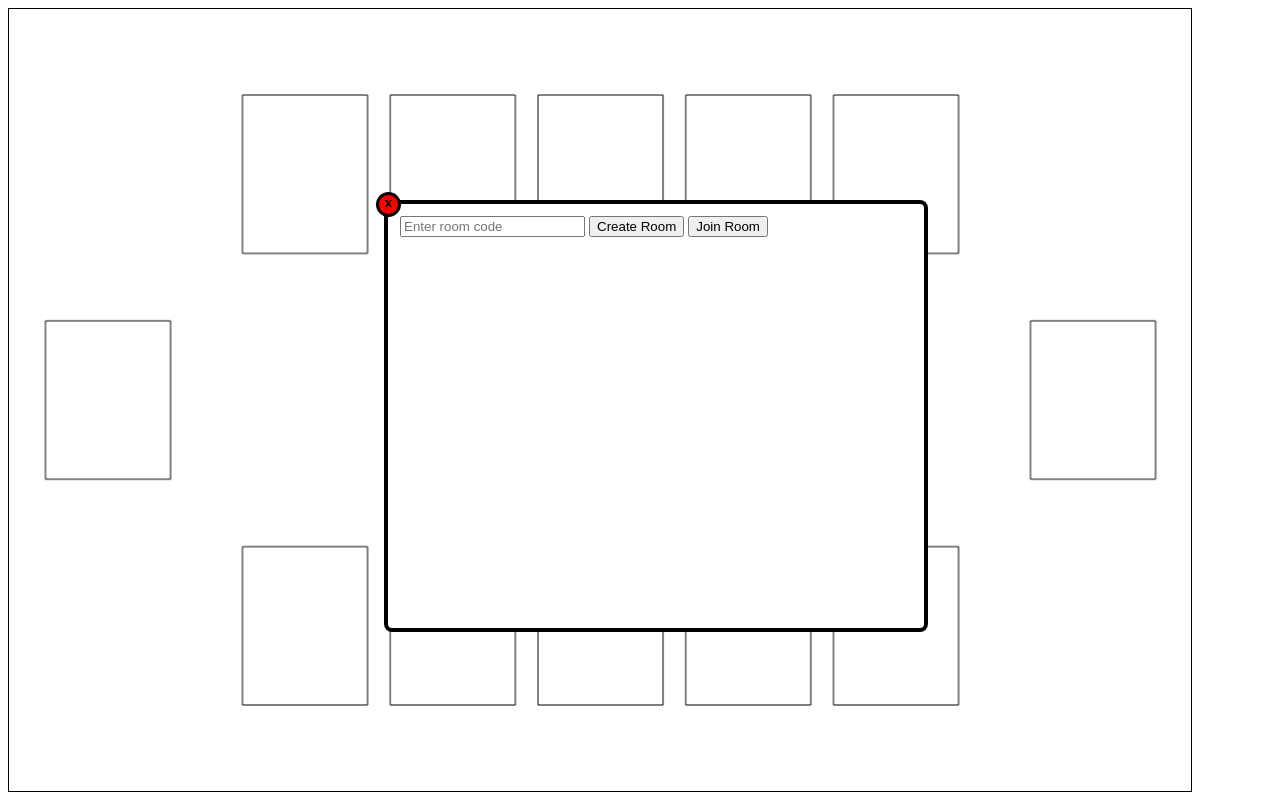
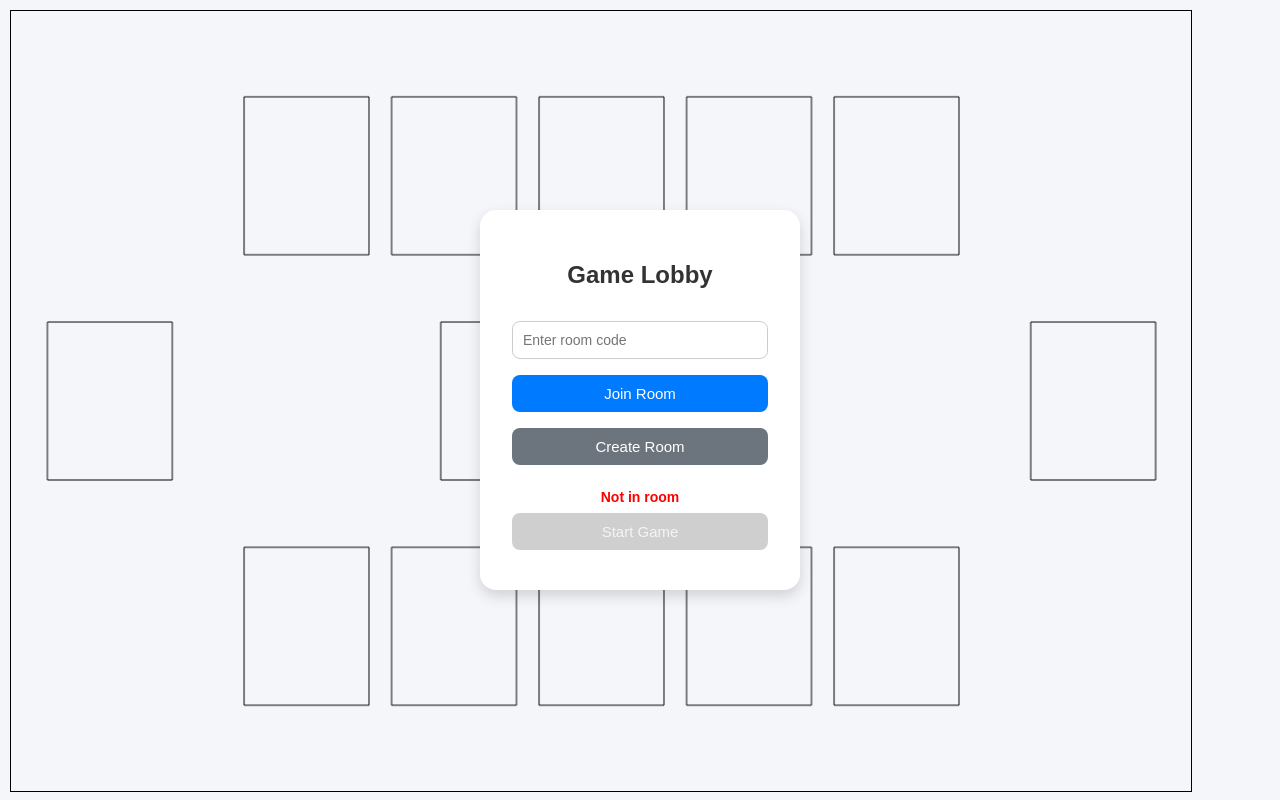
Before and after one commit to Axilotl17/speed, a website with bundled scripts: page index.html in a window 1280 px wide. Built offline with nearby package versions, Linux system fonts and the light colour scheme; no server answers; files whose address does not match are found by name.

Commit message:
still nothing works
but getting closer

```diff
--- a/game/game.js
+++ b/game/game.js
@@ -1,13 +1,16 @@
+import { sendMessage } from '../script.js';
+
+const base = document.getElementById('base');
+const cards = document.getElementById('cards');
+const foci = document.getElementById('foci');
+
+const basectx = base.getContext('2d');
+const cardsctx = cards.getContext('2d');
+const focictx = foci.getContext('2d');
+
 window.addEventListener('DOMContentLoaded', () => {
-    base = document.getElementById('base');
-    cards = document.getElementById('cards');
-    foci = document.getElementById('foci');
-
-    basectx = base.getContext('2d');
-    cardsctx = cards.getContext('2d');
-    focictx = foci.getContext('2d');
-
     foci.addEventListener("mousemove", (event) => {
+        window.spots=spots
         const rect = foci.getBoundingClientRect();
         const mouseX = (event.clientX - rect.left) * (foci.width / rect.width);
         const mouseY = (event.clientY - rect.top) * (foci.width / rect.width);
@@ -43,14 +46,11 @@ window.addEventListener('DOMContentLoaded', () => {
                 break;
             }
         }
-        console.log("not a spot!")
     });
 
     resizeCanvas();
-
     requestAnimationFrame(gameLoop);
-    createSpots()
-
+    createSpots();
     preloadSounds();
 });
 
@@ -548,6 +548,41 @@ function isSame(spotA, spotB) {
     return (valueA == valueB);
 }
 
+function sendCards(spot){
+    let msg = {}
+    msg.type = 'cards'
+    msg.spot = getInverseKeyByValue(spot)
+    msg.cards = spot.cards
+    sendMessage(JSON.stringify(msg))
+}
+
+function sendMove(spotA, spotB) {
+
+}
+
+export function recieveCards(msg) {
+
+}
+
+export function recieveMove(msg) {
+
+}
+
+export function getKeyByValue(spot) {
+    let spotKey = Object.keys(spots).find(key => spots[key] === spot);
+    let index
+    if(spotKey) {
+        index = -1
+    } else {
+        spotKey = "stockA"
+        index = spots.stockB.indexOf(spot)
+    }
+    console.log(spotKey + ", " + index)
+    return {[spotKey] : index}
+}
+
+window.getKeyByValue = getKeyByValue
+
 function gameLoop(now) {
     cardsctx.clearRect(0, 0, cards.width, cards.height);
     focictx.clearRect(0, 0, foci.width, foci.height);
--- a/index.css
+++ b/index.css
@@ -1,41 +1,100 @@
-#setup {
-    position: fixed;
-    left: 30%;
-    top: 25%;
-    width: 40%;
-    height: 50%;
-    min-height: 250px;
-    min-width: 400px;
-    border:4px solid #000000;
-    border-radius: 8px;
-    background: rgb(255,255,255);
-    padding: 12px;
+html, body {
+  margin: 0;
+  padding: 0;
+  height: 100%;
+  overflow: hidden; /* no scrolling */
 }
 
-#connection {
-    align-self: center;
+* {
+  box-sizing: border-box;
 }
 
-#btnxp {
-    position: relative;
-    top:-1.6px;
-    padding: 0px;
-    margin: 0px;
-    font-weight: bolder;
+canvas {
+    margin:10px
 }
-#btnx {
-    position: absolute;
-    left: -12px;
-    top: -12px;
-    line-height: 1em;
-    padding: 0px;
-    padding-top: -5px;
+
+#setup {
+    font-family: Arial, sans-serif;
+    background: #f4f6f9;
+    display: flex;
+    justify-content: center;
+    align-items: center;
+    height: 100vh;
+    z-index: 10;
+}
+
+.lobby {
+    background: white;
+    padding: 2rem;
+    border-radius: 16px;
+    box-shadow: 0 6px 14px rgba(0,0,0,0.15);
+    width: 320px;
     text-align: center;
-    display:block;
-    height: 25px;
-    width: 25px;
-    border-radius: 50%;
-    background-color: red;
-    border: 3px solid black;
-    cursor:pointer;
+    z-index: 10;
 }
+
+h2 {
+    margin-bottom: 1.5rem;
+    color: #333;
+}
+
+input {
+    width: 100%;
+    padding: 10px;
+    margin: 0.5rem 0;
+    border-radius: 8px;
+    border: 1px solid #ccc;
+    font-size: 14px;
+}
+
+button {
+    width: 100%;
+    padding: 10px;
+    margin: 0.5rem 0;
+    border: none;
+    border-radius: 8px;
+    font-size: 15px;
+    cursor: pointer;
+    transition: background 0.3s;
+}
+
+button.primary {
+    background: #007bff;
+    color: white;
+}
+button.primary:hover {
+    background: #0056b3;
+}
+
+button.secondary {
+    background: #6c757d;
+    color: white;
+}
+button.secondary:hover {
+    background: #545b62;
+}
+
+#startBtn:disabled {
+  background: #b0b0b0;
+  color: #eee;
+  cursor: not-allowed;
+  opacity: 0.6;
+}
+
+.status {
+  margin-top: 1rem;
+  font-size: 14px;
+  font-weight: bold;
+}
+
+.status.disconnected {
+  color: red;
+}
+
+.status.pending {
+  color: gray;
+}
+
+.status.connected {
+  color: green;
+}
--- a/index.html
+++ b/index.html
@@ -12,15 +12,34 @@
             <canvas id="cards" width="1200" height="800" ></canvas>
             <canvas id="foci" width="1200" height="800" ></canvas>
         </div>
-        <div id="setup">
-            <div>
+        <!-- <div id="setup">
+            <h1 class="center">Connect to or create a room</h1>
+            <div id="connection" class="center">
                 <input type="text" id="roomCodeInput" placeholder="Enter room code" />
                 <button id="createRoom">Create Room</button>
                 <button id="joinRoom">Join Room</button>
             </div>
             <button id = "btnx"><p id = "btnxp">x</p></button>
+        </div> -->
+        <div id="setup">
+            <div class="lobby">
+                <h2>Game Lobby</h2>
+
+                <!-- Enter Room Code -->
+                <input type="text" id="roomCode" placeholder="Enter room code">
+
+                <!-- Join/Create Buttons -->
+                <button class="primary" id="joinRoom">Join Room</button>
+                <button class="secondary" id="createRoom">Create Room</button>
+
+                <!-- Connection Status -->
+                <div id="status" class="status disconnected">Not connected</div>
+
+                <!-- Start Button -->
+                <button class="primary" disabled id="startBtn">Start Game</button>
+            </div>
         </div>
     </body>
-    <!-- <script src="script.js"></script> -->
-    <script src="./game/game.js"></script>
+    <script type="module" src="./game/game.js"></script>
+    <script type="module" src="script.js"></script>
 </html>
--- a/script.js
+++ b/script.js
@@ -1,7 +1,4 @@
-// script.js
-
-
-console.log("AAA")
+import { recieveCards, recieveMove } from './game/game.js';
 
 const configuration = {
     iceServers: [
@@ -9,22 +6,47 @@ const configuration = {
     ]
 };
 
+const maxConnections = 1; // doesnt include host
+
 let peerConnections = {}; // key: peerId, value: RTCPeerConnection
 let dataChannels = {};    // key: peerId, value: RTCDataChannel
 
 let localPeerId = generateUUID();
 let roomCode = '';
 
-const roomCodeInput = document.getElementById('roomCodeInput');
+const roomCodeInput = document.getElementById('roomCode');
 const createRoomBtn = document.getElementById('createRoom');
 const joinRoomBtn = document.getElementById('joinRoom');
-const messageInput = document.getElementById('messageInput');
-const sendMessageBtn = document.getElementById('sendMessage');
-const chatLog = document.getElementById('chatLog');
+const setup = document.getElementById('setup');
+
 
 let isHost = false;
 
 const signalingSocket = new WebSocket('ws://localhost:3000');
+
+setStatus("Not in room", "disconnected");
+
+function setStatus(text, state = "pending") {
+    const status = document.getElementById('status');
+    status.textContent = text;
+    status.className = "status " + state; // "disconnected", "pending", or "connected"
+}
+
+function startGame() {
+    setup.hidden = true
+    init()
+}
+
+function handleGameMsg(msg) {
+    switch (msg.type) {
+        case 'move':
+            recieveMove(msg)
+        case 'cards':
+            recieveCards(msg)
+        case 'win':
+            //do something for win
+    }
+}
 
 signalingSocket.onmessage = async (event) => {
     const msg = JSON.parse(event.data);
@@ -52,30 +74,30 @@ createRoomBtn.onclick = () => {
     isHost = true;
     roomCode = generateId();
     roomCodeInput.value = roomCode;
+    setStatus("Waiting for peer...", "pending");  // host waits
     signalingSocket.send(JSON.stringify({ type: 'create-room', room: roomCode, peerId: localPeerId }));
 };
 
 joinRoomBtn.onclick = () => {
     roomCode = roomCodeInput.value.trim();
+    setStatus("Joining room...", "pending");
     signalingSocket.send(JSON.stringify({ type: 'join-room', room: roomCode, peerId: localPeerId }));
 };
 
-sendMessageBtn.onclick = () => {
-  const msg = messageInput.value;
-  appendToChat(`You: ${msg}`);
-  for (const id in dataChannels) {
-    dataChannels[id].send(msg);
-  }
-  messageInput.value = '';
+export function sendMessage(msg) {
+    for (const id in dataChannels) {dataChannels[id].send(JSON.stringify(msg));}
 };
 
-function appendToChat(text) {
-  chatLog.value += text + '\n';
+function createPeerConnection(peerId, isInitiator) {
+    if (Object.keys(peerConnections).length >= maxConnections) {
+        console.log(`Connection limit (${maxConnections}) reached, ignoring peer ${peerId}`);
+        return null; // don’t create a new connection
     }
 
-function createPeerConnection(peerId, isInitiator) {
     const pc = new RTCPeerConnection(configuration);
     console.log(`Creating peer connection to ${peerId} (initiator: ${isInitiator})`);
+    setStatus("Connecting to peer...", "pending");  // new state here
+
     pc.onicecandidate = (event) => {
         if (event.candidate) {
         signalingSocket.send(JSON.stringify({
@@ -112,13 +134,15 @@ function createPeerConnection(peerId, isInitiator) {
 
 function setupDataChannel(dc, peerId) {
     dataChannels[peerId] = dc;
-  dc.onmessage = (event) => {
-    appendToChat(`${peerId}: ${event.data}`);
-  };
+    dc.onmessage = (event) => handleGameMsg(event.data)
     console.log(`Data channel with ${peerId} established`);
+    setStatus("Connected to peer!", "connected");  // final green status
+    if(isHost) {
+        document.getElementById('startBtn').disabled = false
+    }
 }
 
-async function handleOffer(msg) {
+export async function handleOffer(msg) {
     const pc = createPeerConnection(msg.peerId, false);
     await pc.setRemoteDescription(new RTCSessionDescription(msg.offer));
     const answer = await pc.createAnswer();
```
Lines whose indentation alone changed are shown as unchanged.
